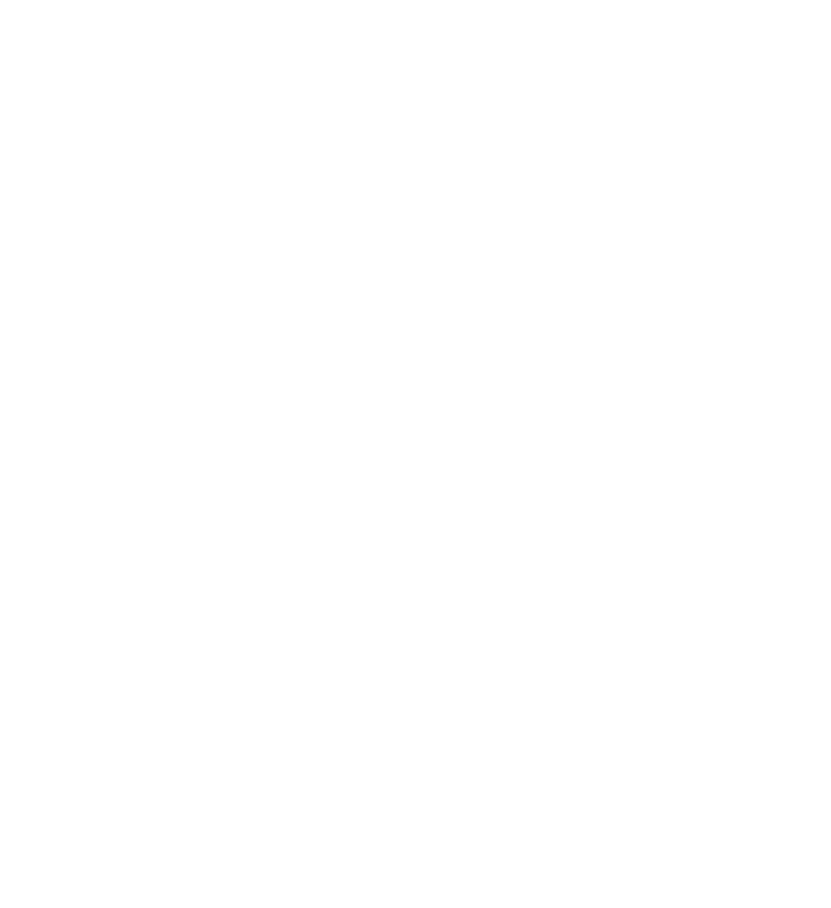
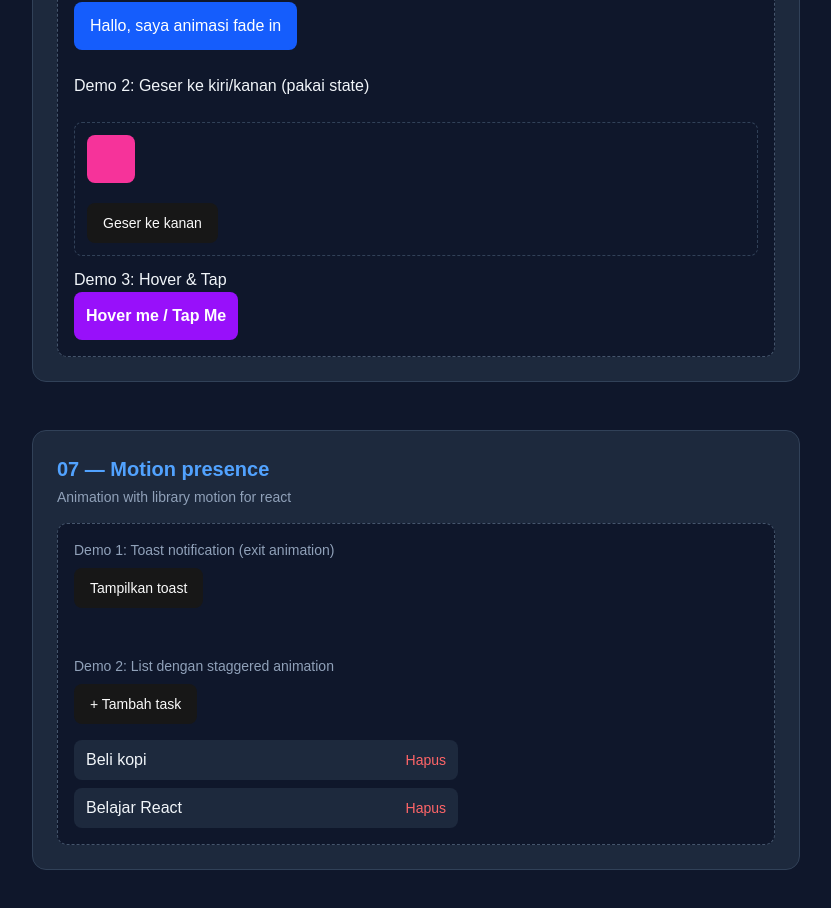
Before and after one commit to WPH-Bootcamp/bnewyork-practice-20, a React (Vite) app: page / in a window 1280 px wide. Shown: the part 2340-3248 px from the top of the page, without its empty margins (224-1055 px from the left). Before the commit the page ends 2244 px from the top, so only its background shows below. Built offline with nearby package versions, Linux system fonts and the light colour scheme.

Commit message:
semangat team

```diff
--- a/package.json
+++ b/package.json
@@ -18,6 +18,7 @@
     "class-variance-authority": "^0.7.1",
     "clsx": "^2.1.1",
     "lucide-react": "^1.14.0",
+    "motion": "^12.38.0",
     "radix-ui": "^1.4.3",
     "react": "^19.2.5",
     "react-dom": "^19.2.5",
--- /dev/null
+++ b/src/07-motion-basic.tsx
@@ -0,0 +1,57 @@
+import { motion } from "motion/react";
+import { useState } from "react";
+import { Button } from "./components/ui/button";
+
+export default function MotionScale() {
+  const [isRight, setIsRight] = useState(false);
+  return (
+    <div className="space-y-6">
+      <div>
+        <div>
+          <p className="text-sm text-slate-400 mb-2">
+            Demo: Fade in saat pertama kali muncul
+          </p>
+        </div>
+
+        <div>
+          <motion.div
+            initial={{ opacity: 0, y: 20 }}
+            animate={{ opacity: 1, y: 0 }}
+            transition={{ duration: 1 }}
+            className="rounded-md bg-blue-600 px-4 py-3 text-white inline-block"
+          >
+            Hallo, saya animasi fade in
+          </motion.div>
+        </div>
+      </div>
+
+      {/* demo 2 */}
+      <div>
+        <p>Demo 2: Geser ke kiri/kanan (pakai state)</p>
+      </div>
+      <div className="rounded-md border border-dashed border-slate-700 p-3 mb-3">
+        <motion.div
+          animate={{ x: isRight ? 200 : 0 }}
+          transition={{ type: "spring", stiffness: 120, damping: 12 }}
+          className="h-12 w-12 rounded-md bg-pink-500"
+        />
+        <Button onClick={() => setIsRight((v) => !v)} className="mt-5">
+          {isRight ? "Geser ke kiri" : "Geser ke kanan"}
+        </Button>
+      </div>
+
+      <div>
+        <p>Demo 3: Hover & Tap</p>
+
+        <motion.div
+          whileHover={{ scale: 1.5 }}
+          whileTap={{ scale: 0.8 }}
+          transition={{ type: "spring", stiffness: 300 }}
+          className="inline-block cursor-pointer rounded-md bg-purple-600 px-3 py-3 text-white font-semibold select-none"
+        >
+          Hover me / Tap Me
+        </motion.div>
+      </div>
+    </div>
+  );
+}
--- /dev/null
+++ b/src/08-motion-presence.tsx
@@ -0,0 +1,86 @@
+import { Button } from "@/components/ui/button";
+import { AnimatePresence, motion } from "framer-motion";
+import { useState } from "react";
+
+export default function MotionPresence() {
+  const [showToast, setShowToast] = useState(false);
+
+  const [items, setItems] = useState<{ id: number; text: string }[]>([
+    { id: 1, text: "Beli kopi" },
+    { id: 2, text: "Belajar React" },
+  ]);
+  const [nextId, setNextId] = useState(3);
+
+  function addItem() {
+    setItems((curr) => [...curr, { id: nextId, text: `Task #${nextId}` }]);
+    setNextId((n) => n + 1);
+  }
+
+  function removeItem(id: number) {
+    setItems((curr) => curr.filter((it) => it.id !== id));
+  }
+
+  return (
+    <div className="space-y-8">
+      <div>
+        <p className="text-sm text-slate-400 mb-2">
+          Demo 1: Toast notification (exit animation)
+        </p>
+
+        <Button onClick={() => setShowToast((v) => !v)} className="mb-4">
+          {showToast ? "Sembunyikan toast" : "Tampilkan toast"}
+        </Button>
+
+        <AnimatePresence>
+          {showToast && (
+            <motion.div
+              key="toast"
+              initial={{ opacity: 0, y: -20 }}
+              animate={{ opacity: 1, y: 0 }}
+              exit={{ opacity: 0, y: -20 }}
+              transition={{ duration: 0.25 }}
+              className="rounded-md bg-green-600 px-4 py-2 text-white inline-block shadow-lg"
+            >
+              ✅ Berhasil disimpan!
+            </motion.div>
+          )}
+        </AnimatePresence>
+      </div>
+
+      <div>
+        <p className="text-sm text-slate-400 mb-2">
+          Demo 2: List dengan staggered animation
+        </p>
+
+        <Button onClick={addItem} className="mb-4">
+          + Tambah task
+        </Button>
+
+        <ul className="space-y-2 max-w-sm">
+          <AnimatePresence>
+            {items.map((item) => (
+              <motion.li
+                key={item.id}
+                layout
+                initial={{ opacity: 0, x: -30 }}
+                animate={{ opacity: 1, x: 0 }}
+                exit={{ opacity: 0, x: 30 }}
+                transition={{ duration: 0.25 }}
+                className="flex items-center justify-between rounded-md bg-slate-800 px-3 py-2"
+              >
+                <span>{item.text}</span>
+                <button
+                  type="button"
+                  onClick={() => removeItem(item.id)}
+                  className="text-red-400 hover:text-red-300 text-sm"
+                >
+                  Hapus
+                </button>
+              </motion.li>
+            ))}
+          </AnimatePresence>
+        </ul>
+      </div>
+    </div>
+  );
+}
--- a/src/App.tsx
+++ b/src/App.tsx
@@ -3,6 +3,8 @@
 import RHFBasic from "./03-RHF-basic";
 import RHFErrors from "./04.RHF-errors";
 import ZodPlusRHF from "./06-RHF-zod";
+import MotionScale from "./07-motion-basic";
+import MotionPresence from "./08-motion-presence";
 
 type LessonProps = {
   title: string;
@@ -60,6 +62,20 @@
         <Lesson title="05 — React Hook Form & ZOD" desc="React Hook Form & ZOD">
           <ZodPlusRHF />
         </Lesson>
+
+        <Lesson
+          title="06 — Motion"
+          desc="Animation with library motion for react"
+        >
+          <MotionScale />
+        </Lesson>
+
+        <Lesson
+          title="07 — Motion presence"
+          desc="Animation with library motion for react"
+        >
+          <MotionPresence />
+        </Lesson>
       </div>
     </div>
   );
```
Also changed, not shown: 1 other file (tests, documents, lock files or other folders).
